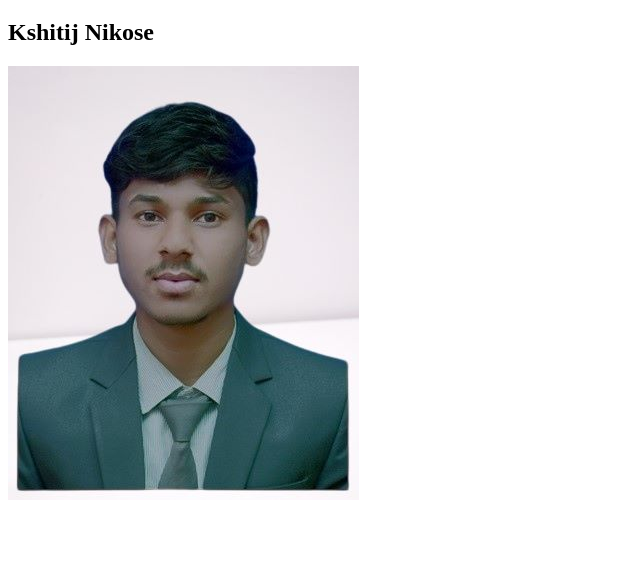
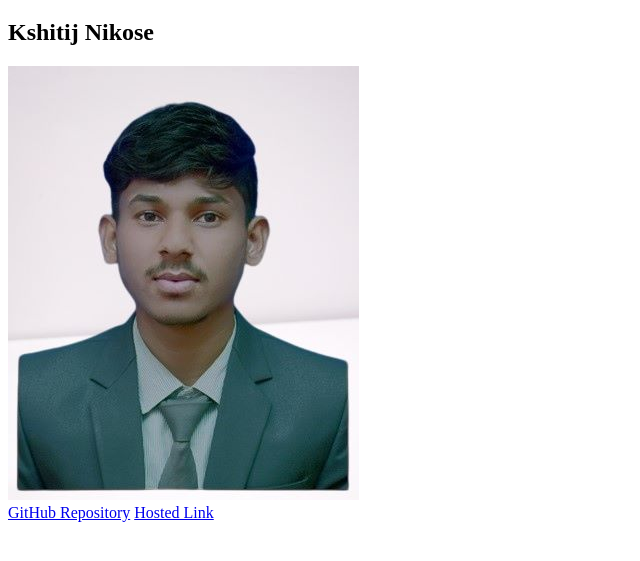
Before and after one commit to nikokshitij/Design-, a plain HTML site: page index.html in a window 1280 px wide. Shown: the part 61-622 px from the top of the page, without its empty margins (0-640 px from the left). Drawn offline with Linux system fonts and the light colour scheme.

Commit message:
Added links to GitHub and hosted page

```diff
--- a/index.html
+++ b/index.html
@@ -10,7 +10,10 @@
         <h1>Welcome to My Page</h1>
         <h2>Kshitij Nikose</h2>
         <img src="Kshitij_Nikose.jpg" alt="Kshitij_Nikose">
-
+        <div class="link">
+            <a href="https://nikokshitij.github.io/Design-/">GitHub Repository</a>
+            <a href="https://github.com/nikokshitij/Design-.git">Hosted Link</a>
+        </div>
 
     </div>
 
```
